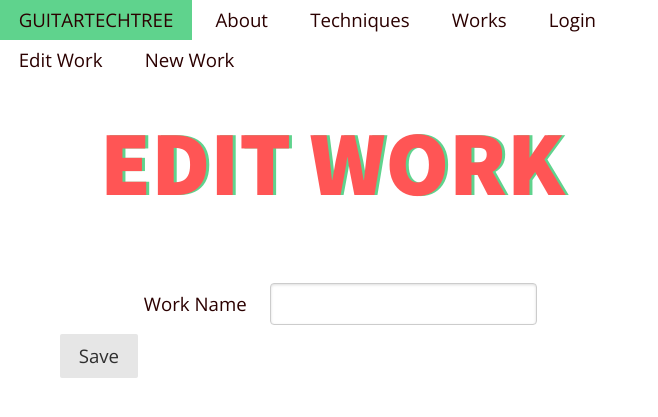
After one commit to lkingsford/guitartechtree, a Flask app: template gtt/templates/edit_work.j2 in a window 1280 px wide. The commit adds this page. Shown: the top 417 px of the page, without its empty margins (0-658 px from the left). Run offline with Flask 2, Linux system fonts and the light colour scheme; the template is opened without the code that fills it, so the values that code supplies are empty; parts of the project's set-up code (start-up, migrations or seed data) failed here and were passed over; some libraries are stand-ins or nearby versions.

Commit message:
Basic view for Work, start of technique
Can Edit Work and Create Work - if logged in

```diff
--- a/gtt/static/base.css
+++ b/gtt/static/base.css
@@ -27,7 +27,7 @@ h1 {
     text-transform: uppercase;
     color: var(--color-3);
     text-shadow: 3px 0px var(--color-5);
-    margin: 100px;
+    margin: 30px 30px 30px 100px;
 }
 
 h2, h3, h4, h5, h6 {
--- a/gtt/static/index.css
+++ b/gtt/static/index.css
@@ -14,6 +14,6 @@ h1 {
 
 .splash-head {
     border: 3px solid var(--color-5);
-    border-radius: 3px;
+    border-radius: 8px;
     padding: 30px;
 }
--- /dev/null
+++ b/gtt/templates/edit_work.j2
@@ -0,0 +1,27 @@
+{% extends "layout_with_content.j2" %}
+{% block title %}
+{% if work is none %}
+Create Work
+{% else %}
+Edit Work
+{% endif %}
+{% endblock %}
+{% block submenu_items %}
+<li class="pure-menu-item"><a href={{ url_for('edit_work', work_id=work.id) }} class="pure-menu-link">Edit Work</a></li>
+<li class="pure-menu-item"><a href={{ url_for('new_work') }} class="pure-menu-link">New Work</a></li>
+{% endblock %}
+{% block content %}
+{% if work is none %}
+<form class="pure-form pure-form-aligned" action="{{ url_for("save_work", work_id=-1) }}" method="post">
+{% else %}
+<form class="pure-form pure-form-aligned" action="{{ url_for("save_work", work_id=work.id) }}" method="post">
+{% endif %}
+    <fieldset>
+        <div class="pure-control-group">
+            <label for="name">Work Name</label>
+            <input type="text" name="name" type="text" {% if work is not none %} value="{{ work.name }}" {% else %} placeholder="Work name" {% endif %}/>
+        </div>
+        <button type="submit" class="pure-button">Save</button>
+    </fieldset>
+</form>
+{% endblock %}
--- a/gtt/templates/layout.j2
+++ b/gtt/templates/layout.j2
@@ -24,6 +24,11 @@
             {% endif %}
         </ul>
     </div>
+    <div class="home-menu pure-menu pure-menu-horizontal">
+        <ul class="pure-menu-list submenu">
+            {% block submenu_items %}{% endblock %}
+        </ul>
+    </div>
 </div>
 <div class"body-pane">
     {% block body_pane %}{% endblock %}
--- a/gtt/views.py
+++ b/gtt/views.py
@@ -1,8 +1,13 @@
+from typing import Dict
 from flask import Response, redirect, request, render_template, url_for
 from gtt import app
 from gtt import db
 from gtt import auth
-from gtt.models import User, LoginFailedError
+from gtt.models import User, LoginFailedError, Technique, Work
+
+def state()->Dict[str, str]:
+    """Get parameters to pass to all pages"""
+    return {'user':auth.session_user()}
 
 @app.route("/login", methods=['POST'])
 def login():
@@ -20,12 +25,82 @@ def logout():
 
 @app.route("/login_page")
 def login_page():
-    return render_template('login_page.j2', user=auth.session_user())
+    return render_template('login_page.j2', **state())
 
 @app.route("/")
 def index():
-    return render_template('index.j2', user=auth.session_user())
+    return render_template('index.j2', **state())
 
 @app.route("/about")
 def about():
-    return render_template('about.j2', user=auth.session_user())
+    return render_template('about.j2', **state())
+
+@app.route("/technique/<technique_id>")
+def view_technique(technique_id):
+    """View a given technique"""
+    return render_template('technique.j2',
+        technique=Technique.find(technique_id),
+        **state())
+
+@app.route("/technique/<technique_id>/edit")
+def edit_technique(technique_id):
+    """Edit a given technique"""
+    if auth.session_user().can_manage_techniques:
+        return render_template('technique_edit.j2',
+                technique=Technique.find(technique_id),
+                **state())
+    return Response('User not logged in or not authorized to manage techniques.',
+        401)
+
+@app.route("/technique/new")
+@auth.logged_in
+def new_technique():
+    """Create a technique"""
+    if auth.session_user().can_manage_techniques:
+        return render_template('technique.j2',
+                technique=None,
+                **state())
+    return Response('User not logged in or not authorized to manage techniques.',
+        401)
+
+@app.route("/work/<work_id>/edit")
+def edit_work(work_id):
+    """Edit a work"""
+    if auth.session_user().can_manage_works:
+        return render_template('edit_work.j2',
+                work=Work.find(work_id),
+                **state())
+    return Response('User not logged in or not authorized to manage works.',
+        401)
+
+@app.route("/work/<work_id>")
+def view_work(work_id):
+    """View a work"""
+    return render_template('work.j2',
+        work=Work.find(work_id),
+        **state())
+
+@app.route("/work/<work_id>", methods=['POST'])
+def save_work(work_id):
+    """Save a work"""
+    if int(work_id) == -1:
+        # New work
+        work = Work()
+    else:
+        # Existing work
+        work = Work.find(work_id)
+    work.name = request.form['name']
+    work.save()
+    db.get_db().commit()
+    return redirect(url_for("view_work", work_id=work.id))
+
+@app.route("/work/new")
+@auth.logged_in
+def new_work():
+    """Create a work"""
+    if auth.session_user().can_manage_works:
+        return render_template('edit_work.j2',
+                work=None,
+                **state())
+    return Response('User not logged in or not authorized to manage works.',
+        401)
```
Also changed, not shown: other parts of gtt/static/base.css (+53 -0 lines), gtt/auth.py (+6 -2 lines), gtt/models/user.py (+13 -4 lines), gtt/templates/technique.j2 (added, +10 -0 lines), gtt/templates/work.j2 (added, +13 -0 lines), gtt/templates/edit_technique.j2 (added).
